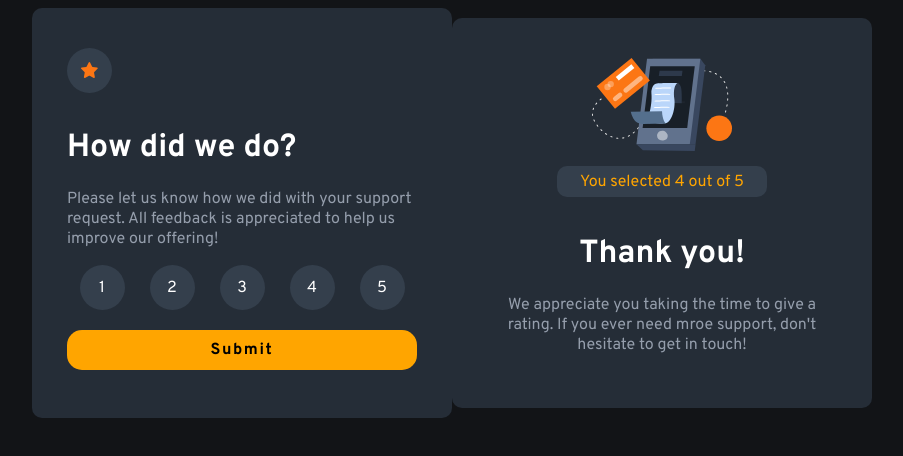
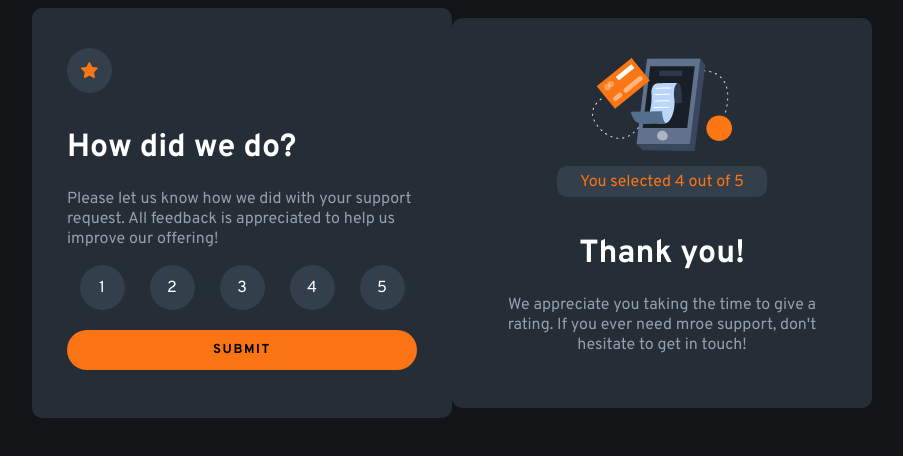
Before and after one commit to joshuawiidrichter1994/interactive-rating-component, a plain HTML site: page interactive-rating-component-main/index.html in a window 1280 px wide. Shown: the whole page, without its empty margins (196-1099 px from the left). Drawn offline with Linux system fonts and the light colour scheme.

Commit message:
Updated orange to that of style-guide

```diff
--- a/interactive-rating-component-main/index.html
+++ b/interactive-rating-component-main/index.html
@@ -42,7 +42,7 @@
           <span class="rating-bubble-text">5</span>
         </div>
       </div>
-      <button class="submit-button">Submit</button>
+      <button class="submit-button">SUBMIT</button>
     </div>
 
     <!-- THANK YOU MODAL -->
--- a/interactive-rating-component-main/styles.css
+++ b/interactive-rating-component-main/styles.css
@@ -77,11 +77,11 @@ body {
 
 .submit-button {
   letter-spacing: 0.1rem;
-  font-size: 16px;
+  font-size: 13px;
   font-family: 'Overpass';
-  background-color: orange;
+  background-color: hsl(25, 97%, 53%);
   color: black;
-  border-radius: 15px;
+  border-radius: 25px;
   border: none;
   height: 40px;
   font-weight: bold;
@@ -121,7 +121,7 @@ body {
 }
 
 .rating-result-text {
-  color: orange;
+  color: hsl(25, 97%, 53%);
   margin: 5px;
   padding-top: 1px;
 }
```
